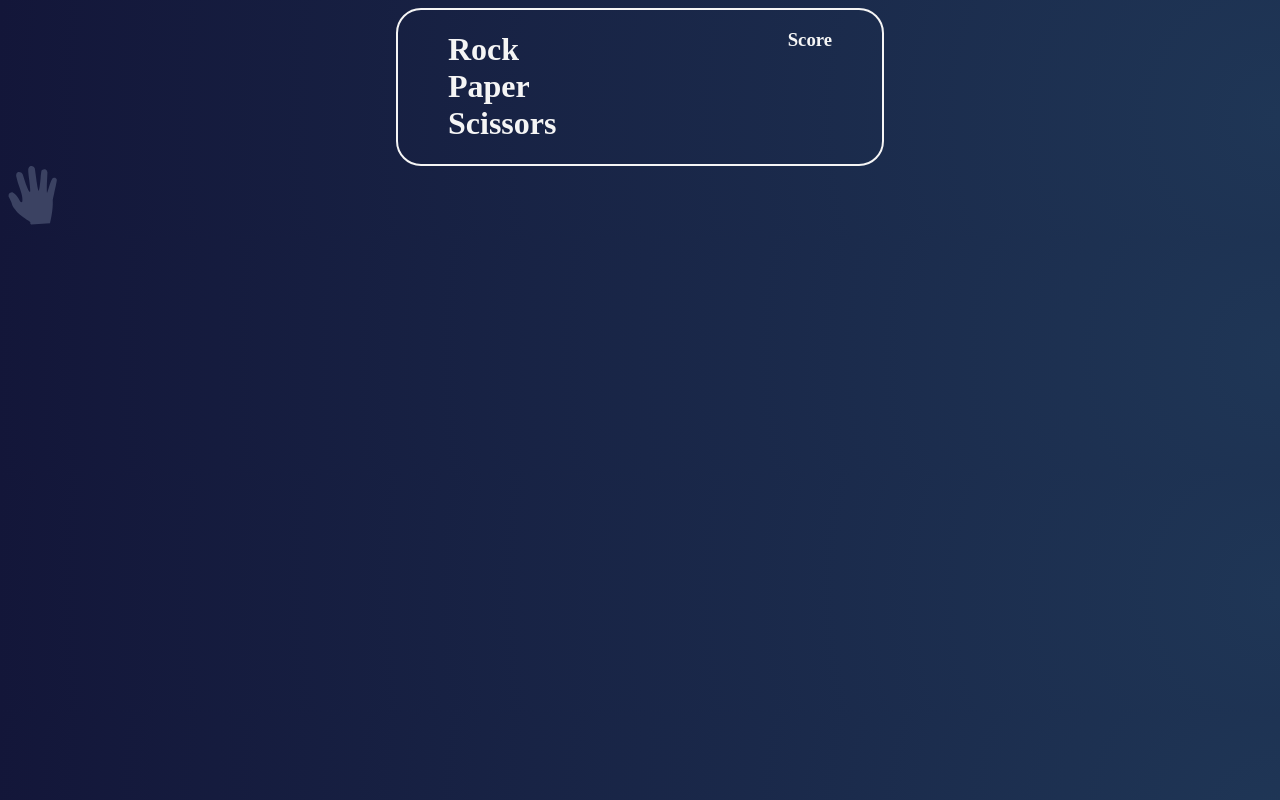
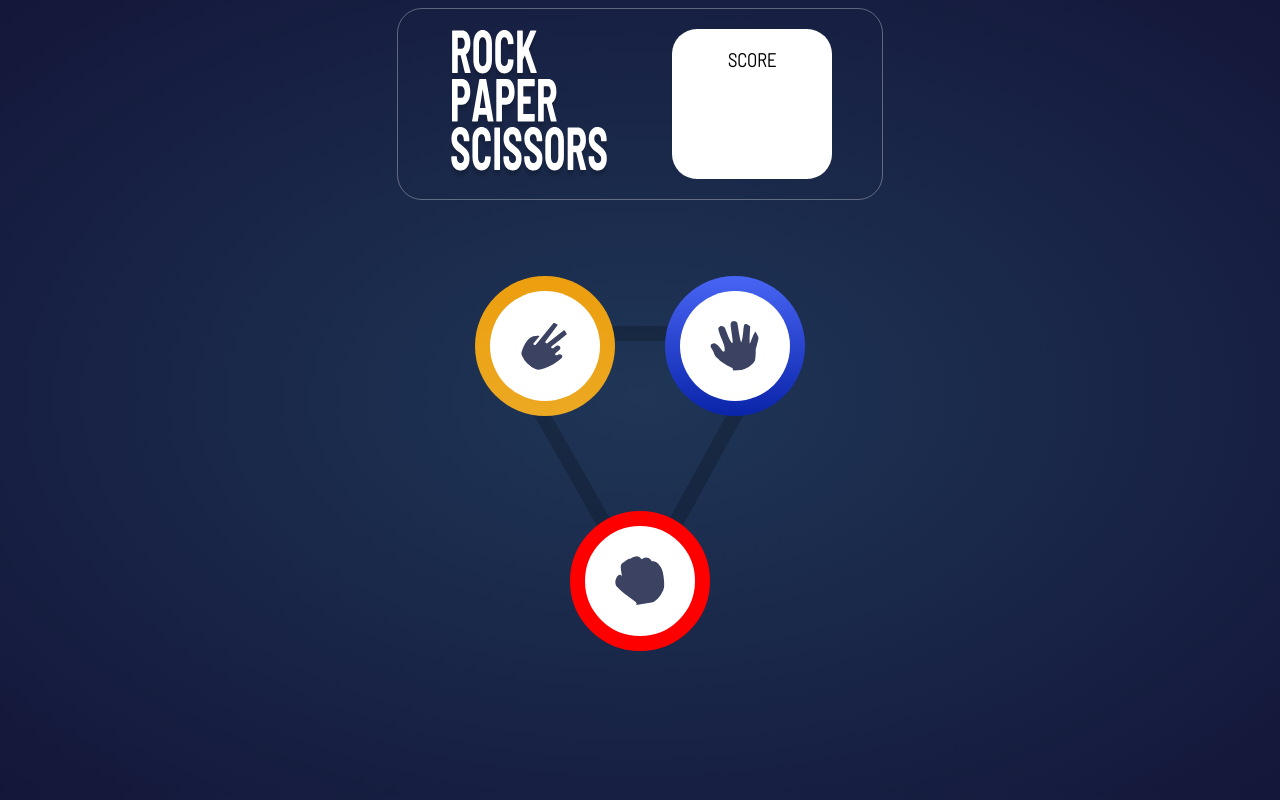
Before and after one commit to ProcrastinatingEntrepreneur/rock-paper-scissors-master, a website: page index.html in a window 1280 px wide. Drawn offline with Linux system fonts and the light colour scheme.

Commit message:
Layout complete, need to add gradient to rock and add functionality.

```diff
--- a/index.html
+++ b/index.html
@@ -25,17 +25,25 @@
   <div class="header-area">
     <div class="title-score">
 
-      <h1 class="title">Rock<br>
-      Paper<br>
-      Scissors</h1>
+      <img alt="logo" src="images/logo.svg" class="logo">
 
       <div class="score">
         <h3 class="score-text">Score</h3>
       </div>
     </div>
   </div>
+  <div class="game-area">
+    <div class="paper-button">
+      <img alt="paper" src="images/icon-paper.svg" class="paper">
+    </div>
+    <div class="scissors-button">
+      <img alt="scissors" src="images/icon-scissors.svg" class="scissors">
+    </div>
+    <div class="rock-button"></div>
+      <img alt="rock" src="images/icon-rock.svg" class="rock">
+    </div>
+  </div>
 
-  <img alt="paper" src="images/icon-paper.svg">
   <!--
   <div class="attribution">
     Challenge by <a href="https://www.frontendmentor.io?ref=challenge" target="_blank">Frontend Mentor</a>.
--- a/styles.css
+++ b/styles.css
@@ -1,22 +1,104 @@
+@import url('https://fonts.googleapis.com/css2?family=Barlow+Semi+Condensed:wght@100&display=swap');
+
 body {
-    background: radial-gradient(circle at 100%,#1f3656, #131639);
+    /* Permalink - use to edit and share this gradient: https://colorzilla.com/gradient-editor/#1f3656+0,131639+100 */
+    background: #1f3656; /* Old browsers */
+    background: radial-gradient(ellipse at center,  hsl(215,47%,23%) 0%,hsl(235,50%,15%) 100%); /* W3C, IE10+, FF16+, Chrome26+, Opera12+, Safari7+ */
+    height: 97vh;
     color: whitesmoke;
+    font-family: 'Barlow Semi Condensed', sans-serif;
+    display: flex;
+    flex-direction: column;
 }
 
 .header-area {
     display: flex;
-    justify-content: space-evenly;
+    justify-content: center;
 }
 
 .title-score {
     display: flex;
     justify-content: space-between;
     width: 30vw;
-    border: 2px solid whitesmoke;
+    border: 1px solid #FFFFFF50;
     border-radius: 25px;
-    padding: 0px 50px 0px 50px;
+    padding: 20px 50px 20px 50px;
 }
 
 .score-text {
     align-self: flex-end;
+    text-align: center;
+    text-transform: uppercase;
 }
+
+.score {
+    color: black;
+    width: 160px;
+    height: 150px;
+    background-color: white;
+    border-radius: 25px;
+    align-self: center;
+}
+
+.paper {
+    background-color: white;
+    border-radius: 100px;
+    padding: 30px;
+    height: 50px;
+    width: 50px;
+}
+
+.paper-button {
+    border-radius: 100px;
+    padding: 15px;
+    margin-left: 15%;
+    margin-top: -4%;
+    position: absolute;
+    background-image: linear-gradient(to bottom,hsl(230, 89%, 62%) 0%,hsl(230, 89%, 35%) 100%);
+    align-content: center;
+    justify-content: center;
+    display: flex;
+}
+
+.scissors {
+    background-color: white;
+    border-radius: 100%;
+    padding: 30px;
+    height: 50px;
+    width: 50px;
+}
+
+.scissors-button {
+    border-radius: 100px;
+    padding: 15px;
+    position: absolute;
+    margin-left: -15%;
+    margin-top: -4%;
+    background-image: linear-gradient(to bottom, hsl(39, 89%, 49%) 0%, hsl(40, 84%, 53%) 100%);
+    display: flex;
+    justify-content: center;
+    align-items: center;
+}
+
+.rock {
+    background-color: white;
+    border-radius: 100%;
+    padding: 30px;
+    height: 50px;
+    width: 50px;
+    align-self: flex-end;
+    position: absolute;
+    border: 15px solid red;
+}
+
+.game-area {
+    display: flex;
+    justify-content: space-evenly;
+    background-image: url('images/bg-triangle.svg');
+    background-repeat: no-repeat;
+    background-position-x: center;
+    height: 325px;
+    margin-top: 10%;
+    flex-wrap: wrap;
+    position: relative;
+}
```
